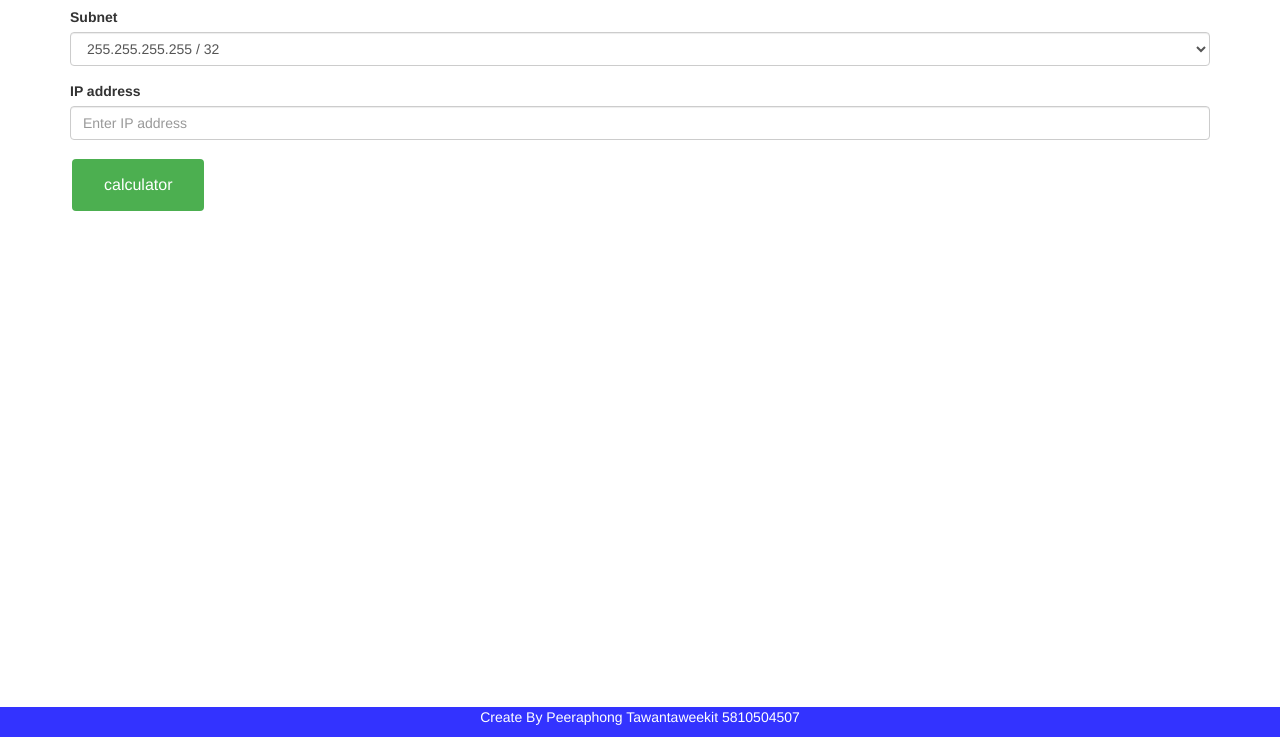
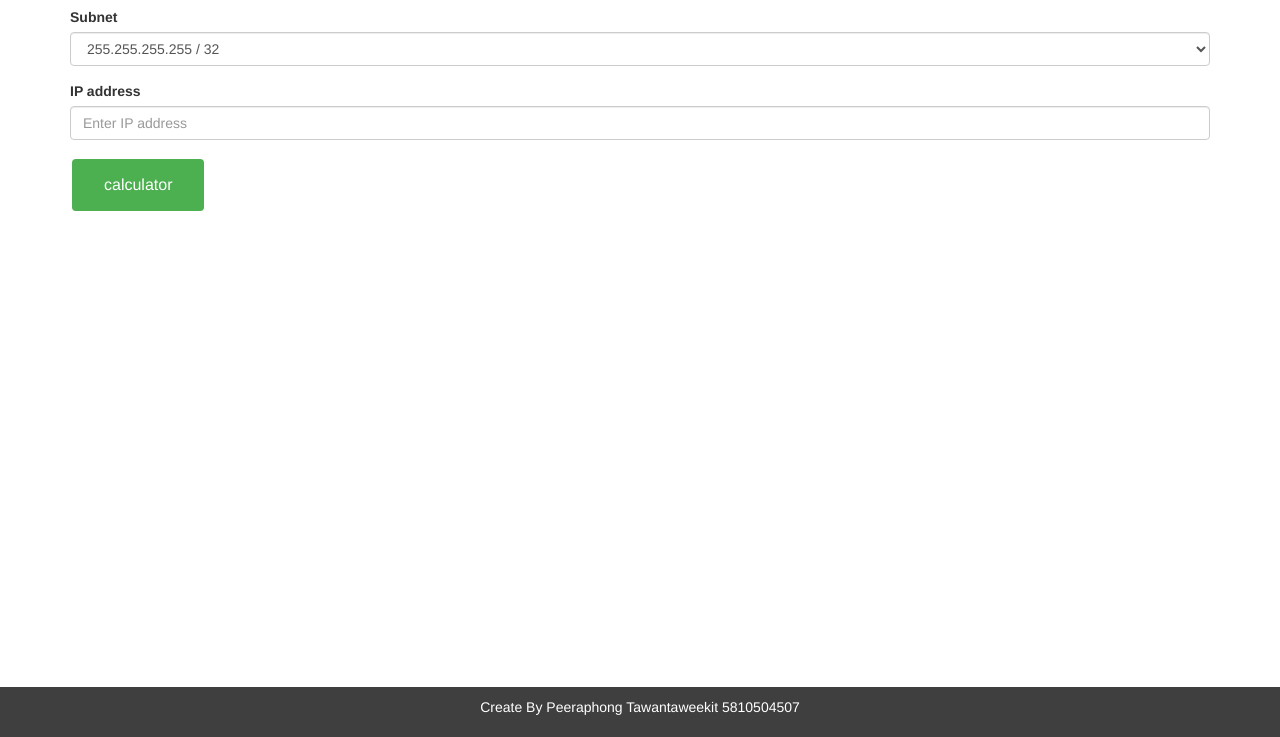
Before and after one commit to peeratawan/peeratawan.github.io, a plain HTML site: page ip-cal/index.html in a window 1280 px wide. Shown: the part 63-800 px from the top of the page. Drawn offline with nearby package versions, Linux system fonts and the light colour scheme.

Commit message:
add beauty

```diff
--- a/ip-cal/index.html
+++ b/ip-cal/index.html
@@ -118,11 +118,11 @@
             </div>
         </div>
     </div>
-    <div class="footer">
+    <footer>
         <p>
             Create By Peeraphong Tawantaweekit 5810504507
         </p>
-    </div>
+    </footer>
     <script src="https://code.jquery.com/jquery-3.2.1.min.js"
     integrity="sha256-hwg4gsxgFZhOsEEamdOYGBf13FyQuiTwlAQgxVSNgt4="
     crossorigin="anonymous"></script>
--- a/ip-cal/style.css
+++ b/ip-cal/style.css
@@ -11,14 +11,22 @@ button#cal {
     cursor: pointer;
 }
 
+#container {
+    height:100%;
+ }
 
+ body {
+    position: relative;
+    min-height: 100vh;
+    padding-bottom: 40px;
+  }
 
-.footer {
-    position: fixed;
-    left: 0;
-    bottom: 0;
+footer {
+    background-color: #3f3f3f;
+    color: white;
+    padding: 10px;
+    position: absolute;
+    bottom: 0px;
     width: 100%;
-    background-color: #3333ff;
-    color: white;
     text-align: center;
- }
+  }
```
